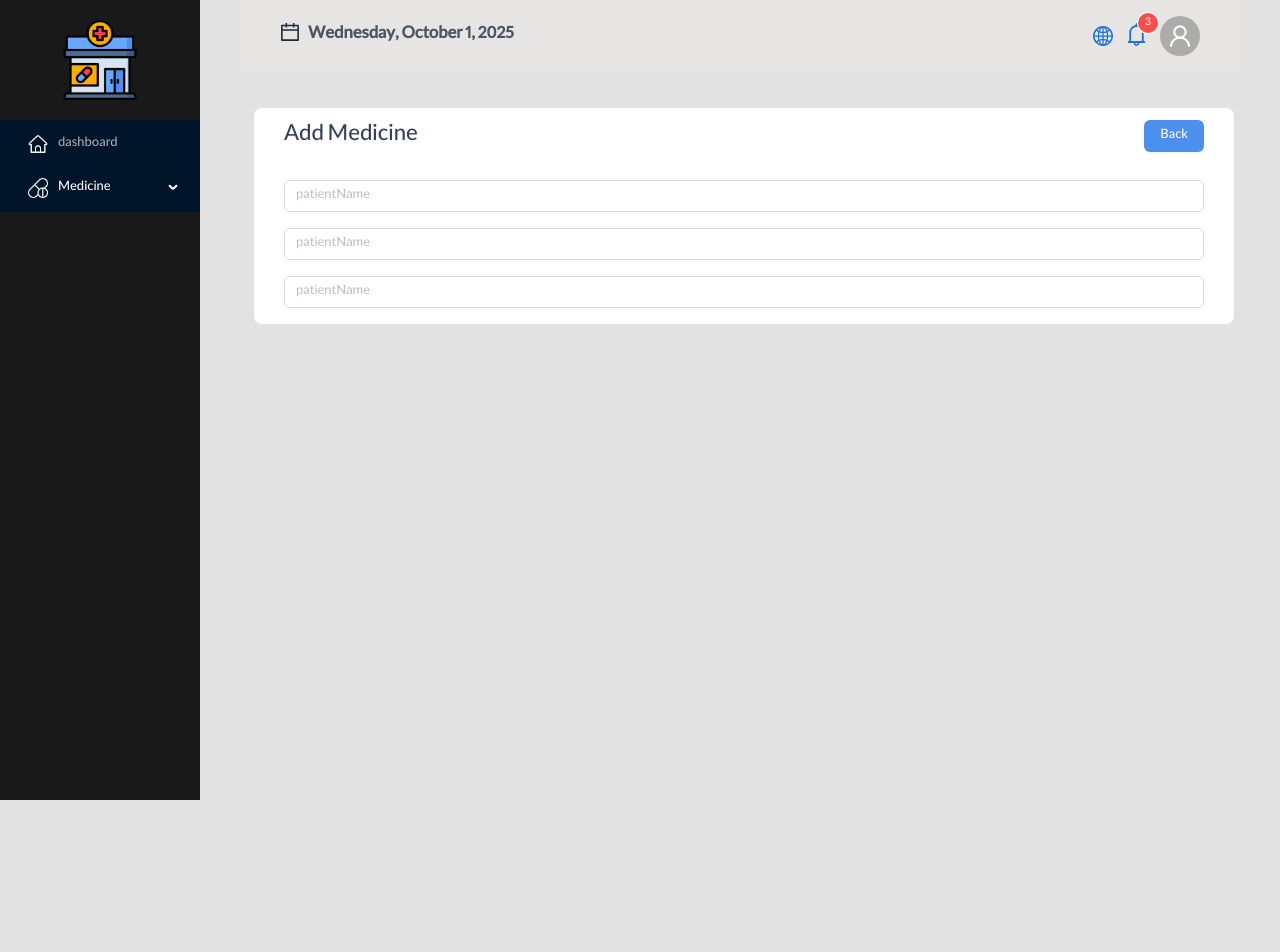
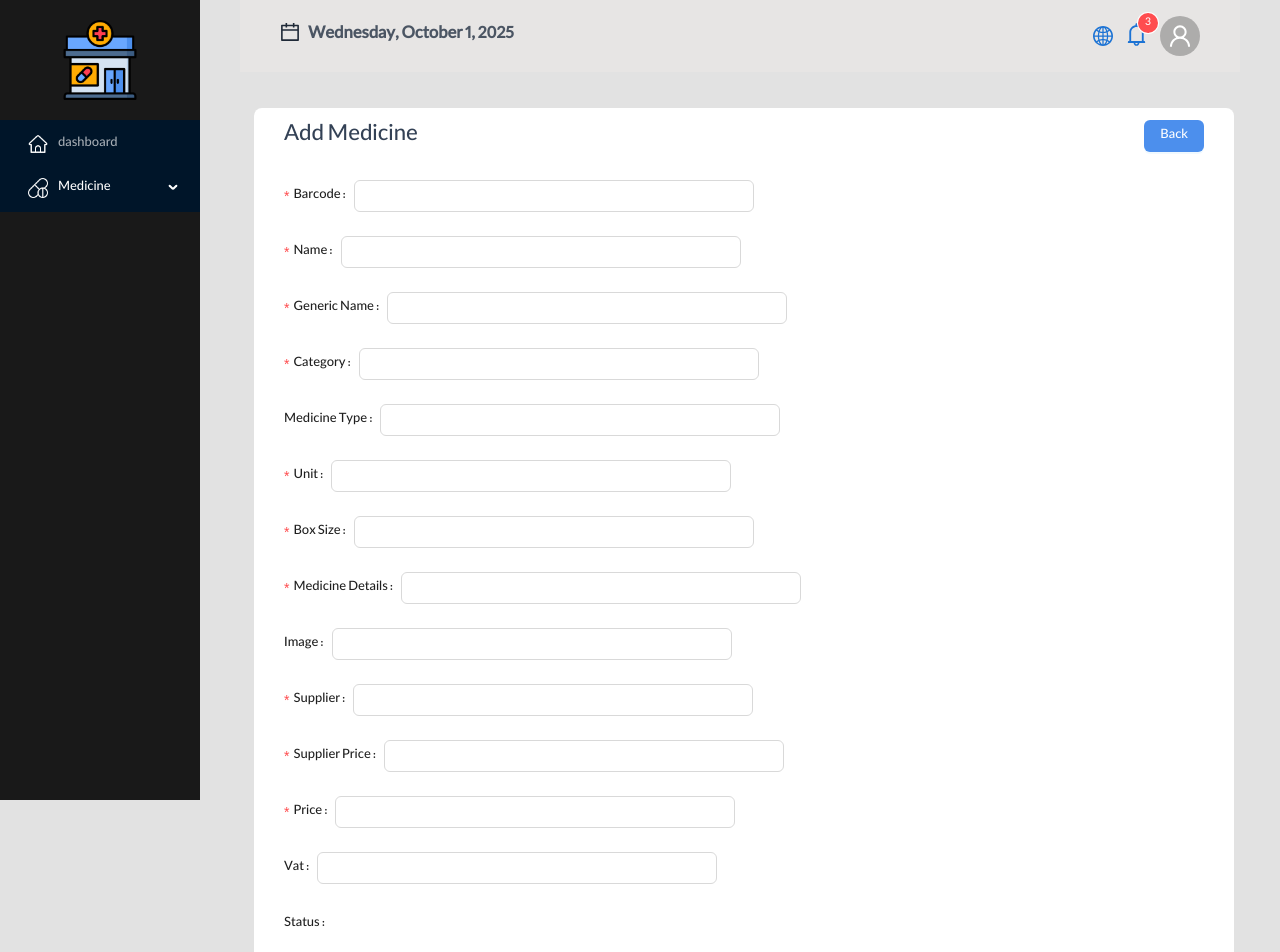
Before and after one commit to HaniehGharaee/dashboard-pharmacy, a React (Vite) app: page /admin/medicines/Add in a window 1280 px wide. Shown: the top 952 px of the page. Before the commit the page ends 924 px from the top, so only its background shows below. Built offline with nearby package versions, Linux system fonts and the light colour scheme; a web font is replaced by a local one.

Commit message:
Set Form for add medicine

```diff
--- a/src/components/medicine/medicineAdd.jsx
+++ b/src/components/medicine/medicineAdd.jsx
@@ -2,6 +2,13 @@ import { Button, Input, Form } from "antd";
 import { PlusCircleOutlined } from "@ant-design/icons";
 
 const AddMedicines = () => {
+  const onFinish = (values) => {
+    console.log('Success:', values);
+  }
+  const onFinishFailed = (errorInfo) => {
+    console.log('Failed:', errorInfo)
+  }
+
   return (
     <div className="min-h-screen">
       <div
@@ -19,44 +26,115 @@ const AddMedicines = () => {
             Back
           </Button>
         </div>
-        <div className="flex flex-col gap-2 mt-7">
+        <div className="flex flex-col gap-3 mt-7">
           <Form
             name="basic"
-            initialValues={{
-              remember: true,
-            }}
-            //onFinish={onFinish}
-            //onFinishFailed={onFinishFailed}
+            //labelCol={{ span: 8 }}
+            wrapperCol={{ span: 16 }}
+            style={{ maxWidth: 600 }}
+            // initialValues={{ remember: true }}
+            onFinish={onFinish}
+            onFinishFailed={onFinishFailed}
+            autoComplete="off"
           >
-            <Form.Item name="patientName" className="mb-4">
-              <Input
-                //disabled={disabled}
-                label="patientName"
-                span="24"
-                placeholder="patientName"
-                type="text"
-                theme="dark"
-              />
+            <Form.Item
+              label="Barcode"
+              name="Barcode"
+              rules={[{ required: true, message: '' }]}
+            >
+              <Input />
             </Form.Item>
-            <Form.Item name="patientName" className="mb-4">
-              <Input
-                //disabled={disabled}
-                label="patientName"
-                span="24"
-                placeholder="patientName"
-                type="text"
-                theme="dark"
-              />
+            <Form.Item
+              label="Name"
+              name="Name"
+              rules={[{ required: true, message: '' }]}
+            >
+              <Input />
             </Form.Item>
-            <Form.Item name="patientName" className="mb-4">
-              <Input
-                //disabled={disabled}
-                label="patientName"
-                span="24"
-                placeholder="patientName"
-                type="text"
-                theme="dark"
-              />
+            <Form.Item
+              label="Generic Name"
+              name="Generic Name"
+              rules={[{ required: true, message: '' }]}
+            >
+              <Input />
+            </Form.Item>
+            <Form.Item
+              label="Category"
+              name="Category"
+              rules={[{ required: true, message: '' }]}
+            >
+              <Input />
+            </Form.Item>
+            <Form.Item
+              label="Medicine Type"
+              name="Medicine Type"
+            >
+              <Input />
+            </Form.Item>
+            <Form.Item
+              label="Unit"
+              name="Unit"
+              rules={[{ required: true, message: '' }]}
+            >
+              <Input />
+            </Form.Item>
+            <Form.Item
+              label="Box Size"
+              name="Box Size"
+              rules={[{ required: true, message: '' }]}
+            >
+              <Input />
+            </Form.Item>
+            <Form.Item
+              label="Medicine Details"
+              name="Medicine Details"
+              rules={[{ required: true, message: '' }]}
+            >
+              <Input />
+            </Form.Item>
+            <Form.Item
+              label="Image"
+              name="Image"
+            //rules={[{ required: true, message: '' }]}
+            >
+              <Input />
+            </Form.Item>
+            <Form.Item
+              label="Supplier"
+              name="Supplier"
+              rules={[{ required: true, message: '' }]}
+            >
+              <Input />
+            </Form.Item>
+            <Form.Item
+              label="Supplier Price"
+              name="Supplier Price"
+              rules={[{ required: true, message: '' }]}
+            >
+              <Input />
+            </Form.Item>
+            <Form.Item
+              label="Price"
+              name="Price"
+              rules={[{ required: true, message: '' }]}
+            >
+              <Input />
+            </Form.Item>
+            <Form.Item
+              label="Vat"
+              name="Vat"
+            >
+              <Input />
+            </Form.Item>
+            <Form.Item
+              label="Status"
+              name="Status"
+            >
+            </Form.Item>
+            <Form.Item label={null}>
+              <Button type="primary" htmlType="submit">
+                Submit
+              </Button>
             </Form.Item>
           </Form>
         </div>
```
